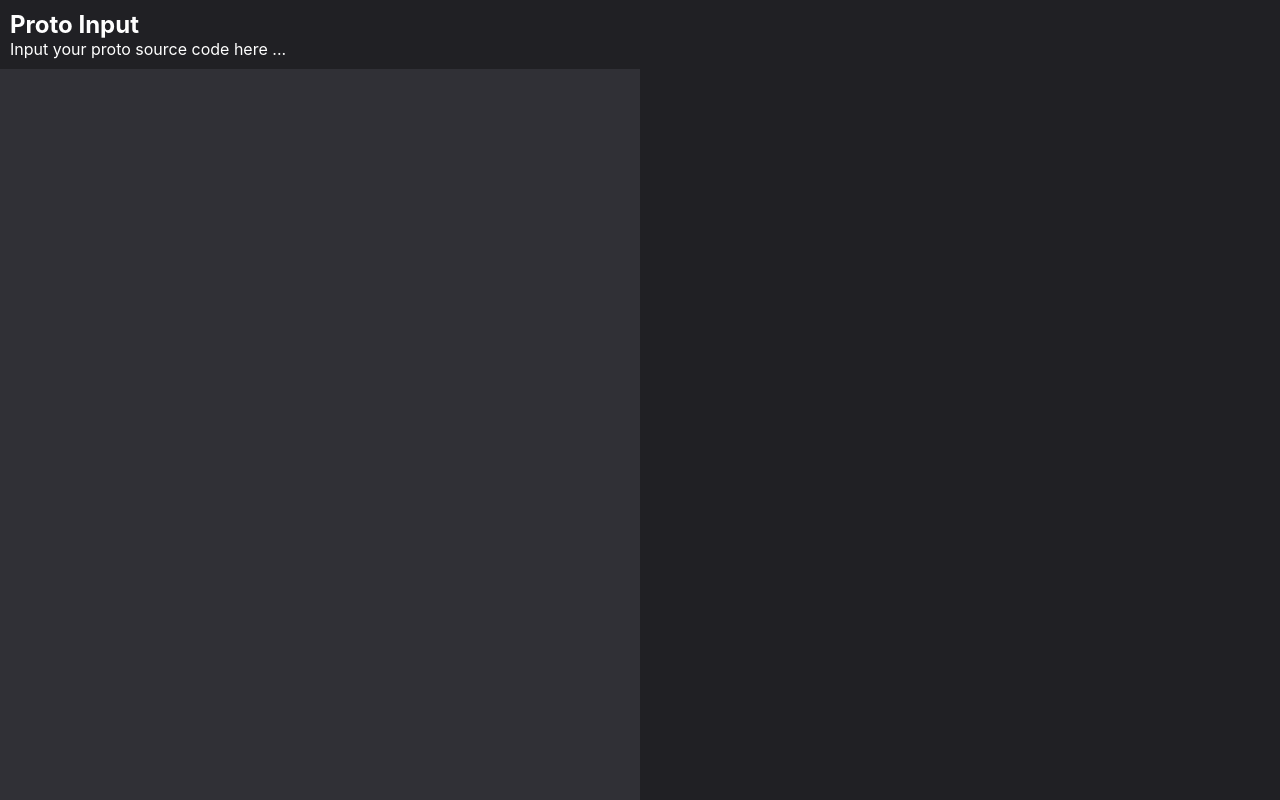
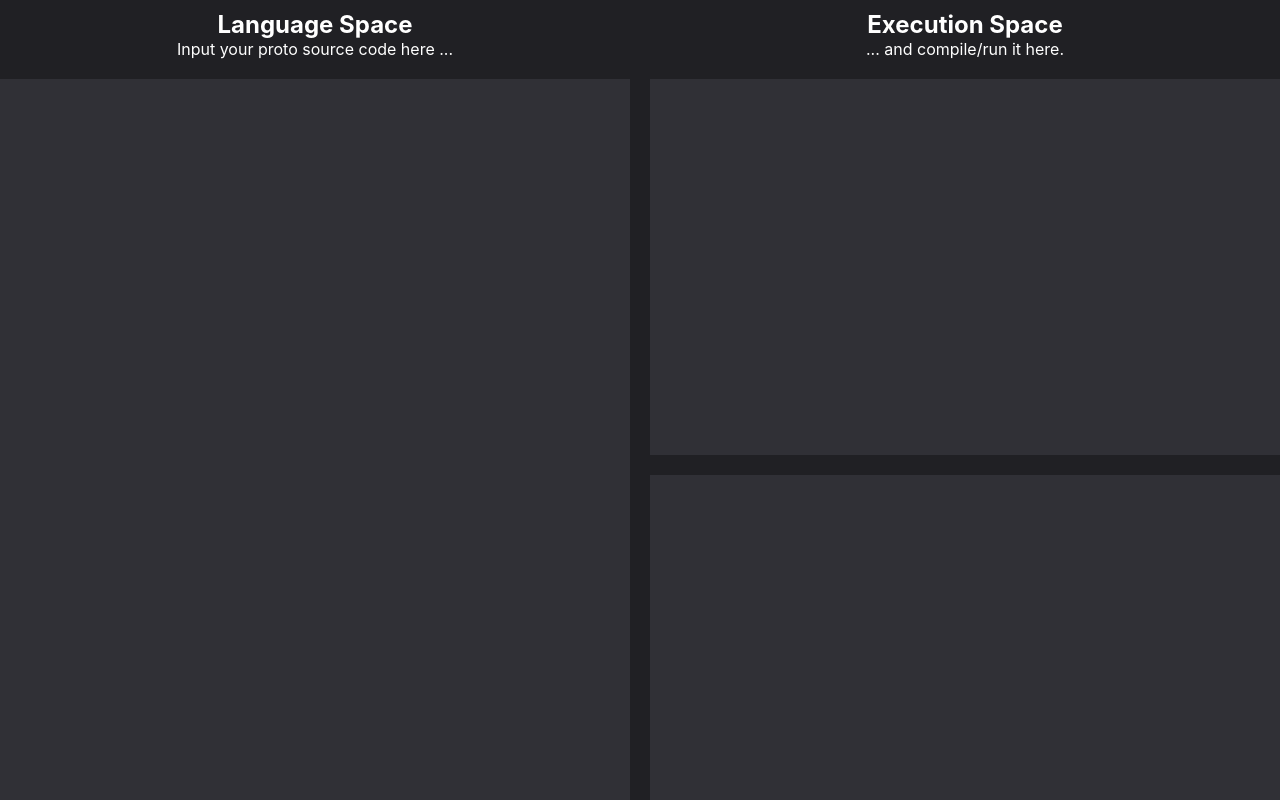
Before and after one commit to musicmrman99/proto-lang, a React (Create React App) app in the folder Proto/site/: page / in a window 1280 px wide. Built offline with nearby package versions, Linux system fonts and the light colour scheme.

Commit message:
Add execution space

```diff
--- a/Proto/site/src/components/App.css
+++ b/Proto/site/src/components/App.css
@@ -4,6 +4,9 @@
 :root {
     --background: rgb(32,32,36);
     --background-light: rgb(48,48,54);
+
+    --layout-horiz-space: 20px;
+    --layout-vert-space: 10px;
 }
 
 /* Top-Level Rules
@@ -15,14 +18,12 @@ html, body, .app {
 }
 
 .app {
-    display: grid;
     width: 100vw;
     height: 100vh;
-    grid-template:
-        "language input" 1fr
-        "language actions" auto
-        "language output" 1fr
-        / 1fr 1fr;
+
+    display: flex;
+    flex-direction: row;
+    gap: var(--layout-horiz-space);
 
     background-color: var(--background);
 }
--- a/Proto/site/src/components/App.jsx
+++ b/Proto/site/src/components/App.jsx
@@ -2,12 +2,14 @@ import react from 'react';
 import './App.css';
 
 import LanguageSpace from './LanguageSpace';
+import ExecutionSpace from './ExecutionSpace';
 
 export default class App extends react.Component {
   render() {
     return (
       <div className="app">
         <LanguageSpace />
+        <ExecutionSpace />
       </div>
     );
   }
--- /dev/null
+++ b/Proto/site/src/components/ExecutionSpace.css
@@ -0,0 +1,28 @@
+#execution-space {
+    width: 100%;
+    height: 100%;
+
+    display: flex;
+    flex-direction: column;
+    gap: var(--layout-vert-space);
+}
+
+#execution-space-header {
+    padding: 10px;
+    text-align: center;
+}
+
+#execution-space-input {
+    flex-grow: 1;
+}
+
+/*
+#execution-space-actions {
+    height: auto;
+}
+*/
+
+#execution-space-output {
+    flex-grow: 1;
+    background-color: var(--background-light);
+}
--- /dev/null
+++ b/Proto/site/src/components/ExecutionSpace.jsx
@@ -0,0 +1,21 @@
+import react from "react";
+import './ExecutionSpace.css'
+
+export default class ExecutionSpace extends react.Component {
+  render() {
+    return (
+      <div id="execution-space">
+        <div id="execution-space-header">
+          <h2>Execution Space</h2>
+          <p>... and compile/run it here.</p>
+        </div>
+
+        <textarea id="execution-space-input"></textarea>
+        <div id="execution-space-actions">
+
+        </div>
+        <div id="execution-space-output"></div>
+      </div>
+    );
+  }
+}
--- a/Proto/site/src/components/LanguageSpace.css
+++ b/Proto/site/src/components/LanguageSpace.css
@@ -1,14 +1,17 @@
-.language-space {
-    grid-area: language;
+#language-space {
+    width: 100%;
+    height: 100%;
 
     display: flex;
     flex-direction: column;
+    gap: var(--layout-vert-space);
 }
 
-.language-space-header {
+#language-space-header {
     padding: 10px;
+    text-align: center;
 }
 
-.language-space-input {
+#language-space-input {
     flex-grow: 1;
 }
--- a/Proto/site/src/components/LanguageSpace.jsx
+++ b/Proto/site/src/components/LanguageSpace.jsx
@@ -4,12 +4,12 @@ import './LanguageSpace.css'
 export default class LanguageSpace extends react.Component {
   render() {
     return (
-      <div className="language-space">
-        <div className="language-space-header">
-          <h2>Proto Input</h2>
+      <div id="language-space">
+        <div id="language-space-header">
+          <h2>Language Space</h2>
           <p>Input your proto source code here ...</p>
         </div>
-        <textarea className="language-space-input"></textarea>
+        <textarea id="language-space-input"></textarea>
       </div>
     );
   }
```
